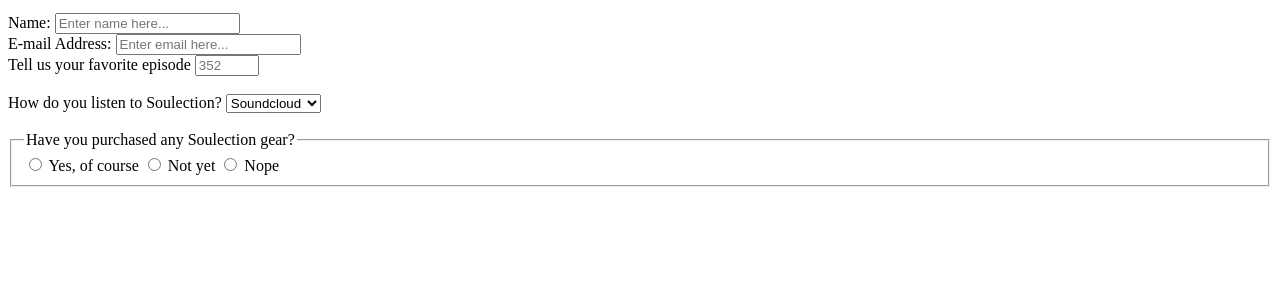
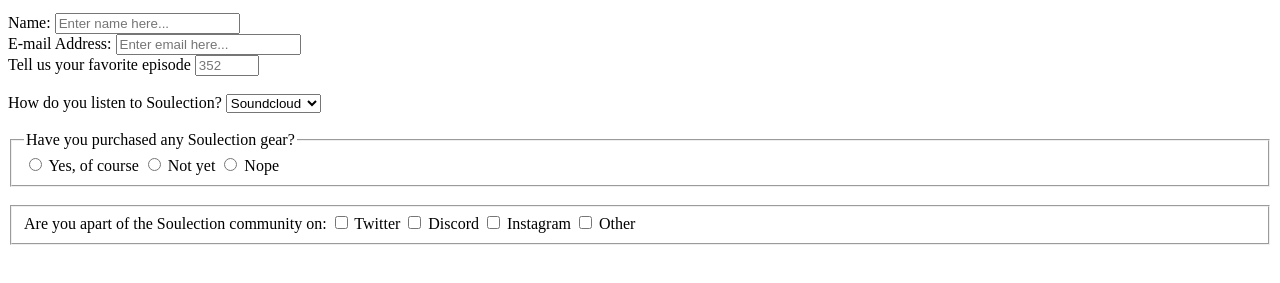
Before and after one commit to ca-s92/fcc-survey, a plain HTML site: page index.html in a window 1280 px wide. Shown: the part 87-370 px from the top of the page. Drawn offline with Linux system fonts and the light colour scheme.

Commit message:
added checkbox div

```diff
--- a/index.html
+++ b/index.html
@@ -43,6 +43,20 @@
         <label for="no">Nope</label>
         </fieldset>
       </div>
+      <br>
+      <div id="userstory14">
+        <fieldset>
+        <label for="social" id="socialm">Are you apart of the Soulection community on:</label>
+        <input id="twitter" type="checkbox" name="socials" value="twitter">
+        <label for="twitter">Twitter</label>
+        <input id="discord" type="checkbox" name="socials" value="discord">
+        <label for="discord">Discord</label>
+        <input id="instagram" type="checkbox" name="socials" value="instagram">
+        <label for="instagram">Instagram</label>
+        <input id="etc" type="checkbox" name="socials" value="etc">
+        <label for="etc">Other</label>
+        </fieldset>
+      </div>
     </form>
   </div>
 </body>
```
